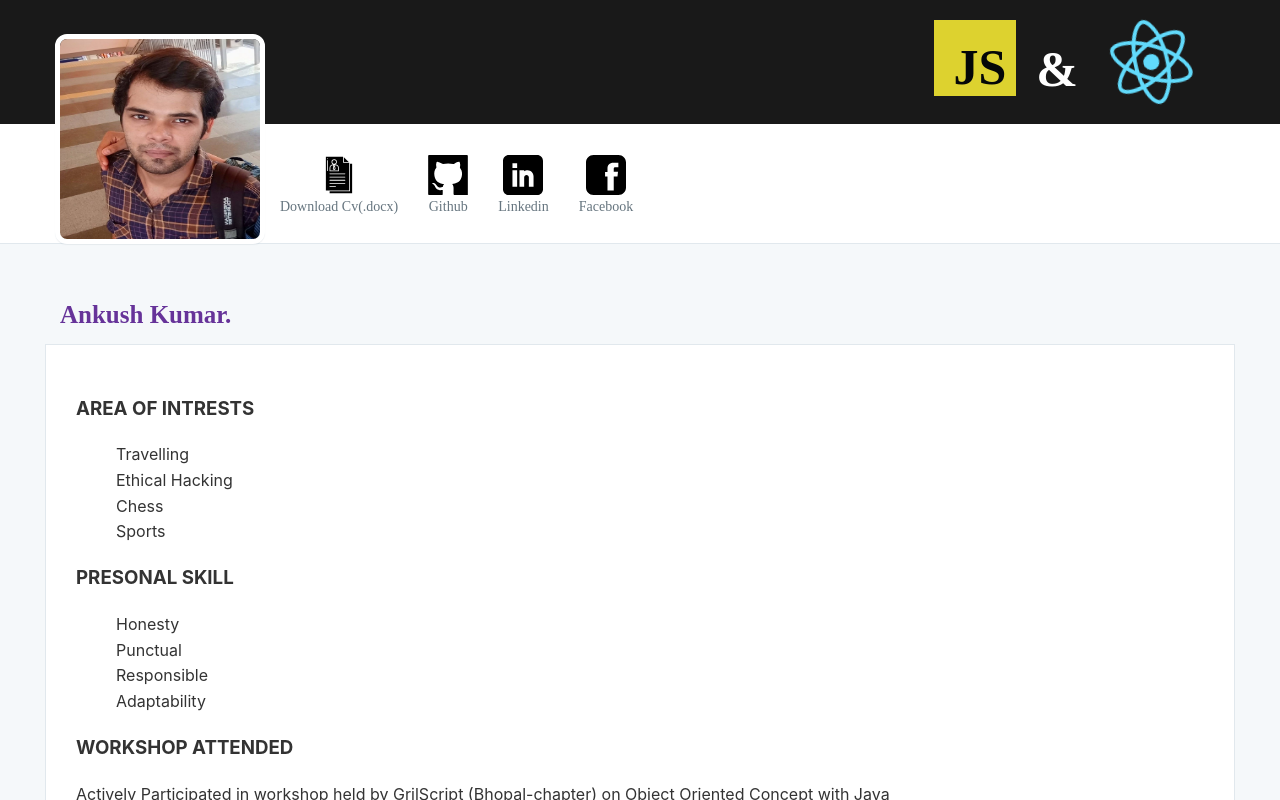
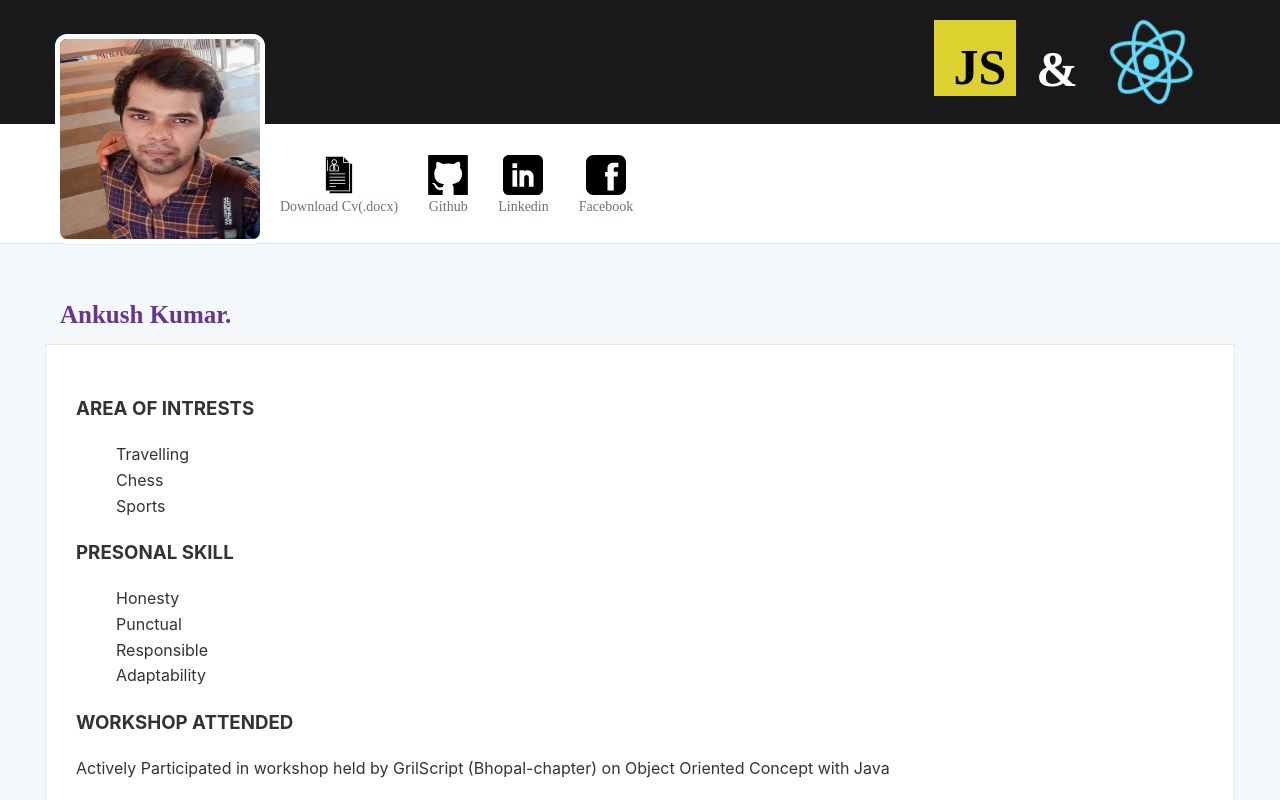
Before and after one commit to ankushydv26/CV, a React (Create React App) app: page /next in a window 1280 px wide. Shown: the top 800 px of the page. Built offline with nearby package versions, Linux system fonts and the light colour scheme; no server answers.

Commit message:
Remove the deed

```diff
--- a/src/component/Next.js
+++ b/src/component/Next.js
@@ -9,7 +9,6 @@ function Next() {
                     <li>
                     Travelling
                     </li>
-                    <li>Ethical Hacking</li>
                     <li>Chess</li>
                     <li>Sports</li>
                 </ul>
```
